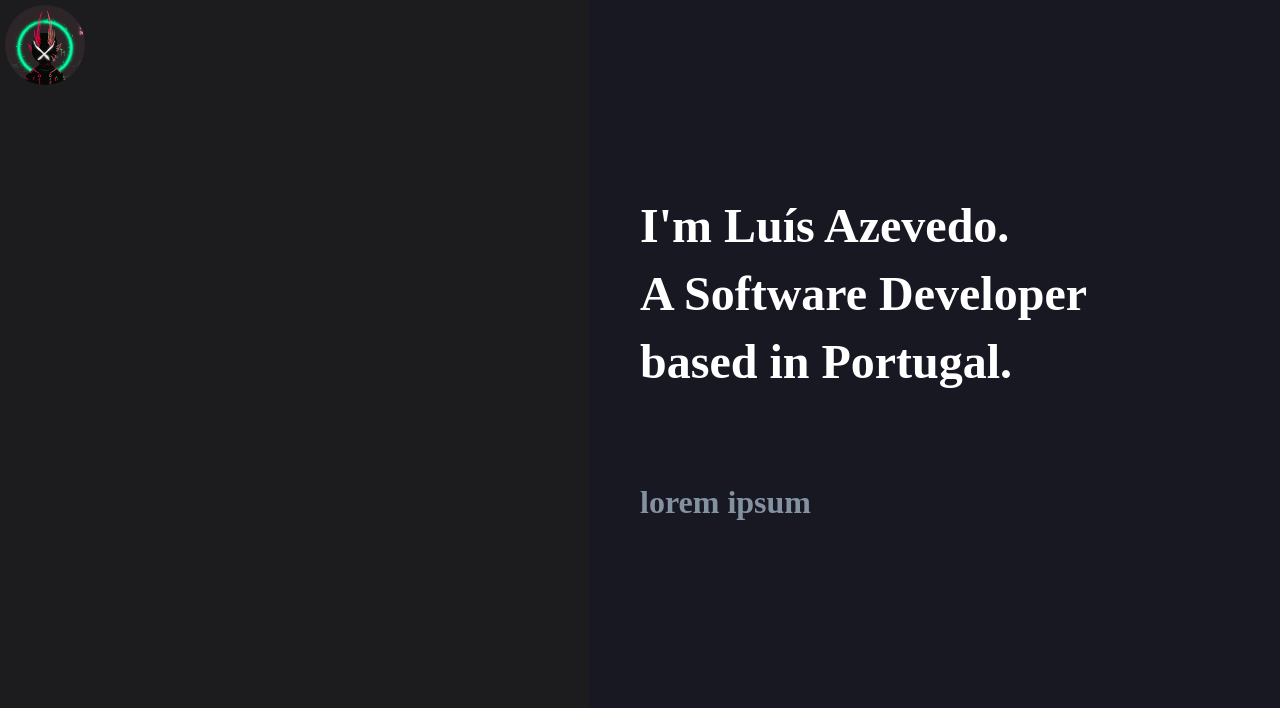
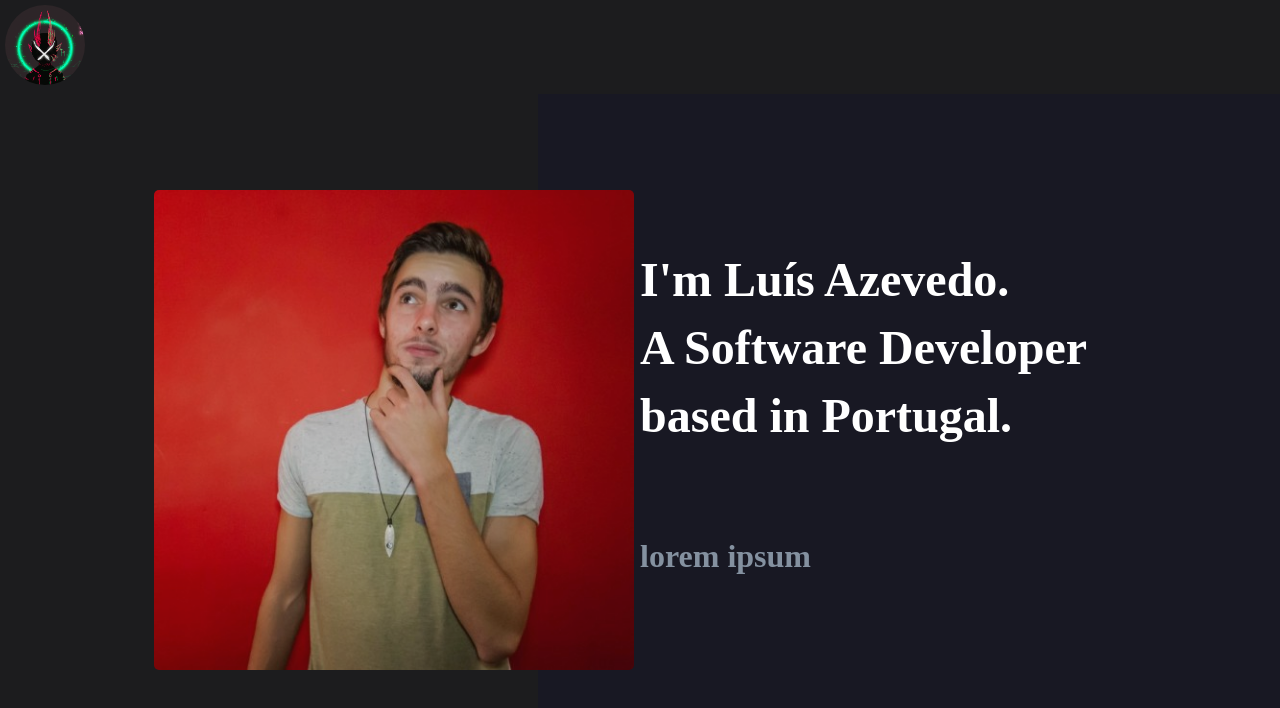
Before and after one commit to luisazevedo01/azevedoluis-website, a React (Create React App) app: page / in a window 1280 px wide. Shown: the top 708 px of the page. Built offline with nearby package versions, Linux system fonts and the light colour scheme.

Commit message:
ADD: personal_picture / FIX: Home.styles

```diff
--- a/src/views/Home/Home.styles.scss
+++ b/src/views/Home/Home.styles.scss
@@ -1,5 +1,27 @@
 .home {
+  display: flex;
+  flex-direction: column;
+
+  .home_container {
     position: relative;
+    display: flex;
+    flex-direction: row;
+
+    .home_picture {
+      z-index: 1;
+      padding-top: 12vh;
+      padding-left: 12vw;
+
+      img {
+        width: 480px;
+        opacity: 0.8;
+        border-radius: 5px;
+
+        &:hover {
+          opacity: 1;
+        }
+      }
+    }
 
     .home_description {
       position: absolute;
@@ -7,7 +29,7 @@
       top: 0;
       right: 0;
       width: 50vw;
-    height: 90vh;
+      height: 80vh;
       background-color: #181823;
       flex-direction: column;
       justify-content: center;
@@ -16,10 +38,16 @@
       font-family: Sen;
       font-style: normal;
       font-weight: bold;
-    padding-left: 4vw;
+      padding-left: 8vw;
+
+      h1 {
+        z-index: 2;
+      }
 
       p {
-      color: #8491A0;
+        z-index: 2;
+        color: #8491a0;
       }
     }
   }
+}
--- a/src/views/Home/Home.tsx
+++ b/src/views/Home/Home.tsx
@@ -1,4 +1,5 @@
 import Header from "../../components/Header/Header";
+import personalPicture from "../../assets/personal_picture.jpeg";
 import "./Home.styles.scss";
 
 //TODO: add picture, description and style
@@ -6,7 +7,10 @@ const Home = () => {
   return (
     <div className="home">
       <Header />
-      <section className="home_picture"></section>
+      <div className="home_container">
+        <section className="home_picture">
+          <img src={personalPicture} />
+        </section>
         <section className="home_description">
           <h1>
             I'm Luís Azevedo.
@@ -16,6 +20,7 @@ const Home = () => {
           <p>lorem ipsum</p>
         </section>
       </div>
+    </div>
   );
 };
 
```
Also changed, not shown: src/assets/personal_picture.jpeg (added), src/logo.svg (deleted). Lines whose indentation alone changed are shown as unchanged.
